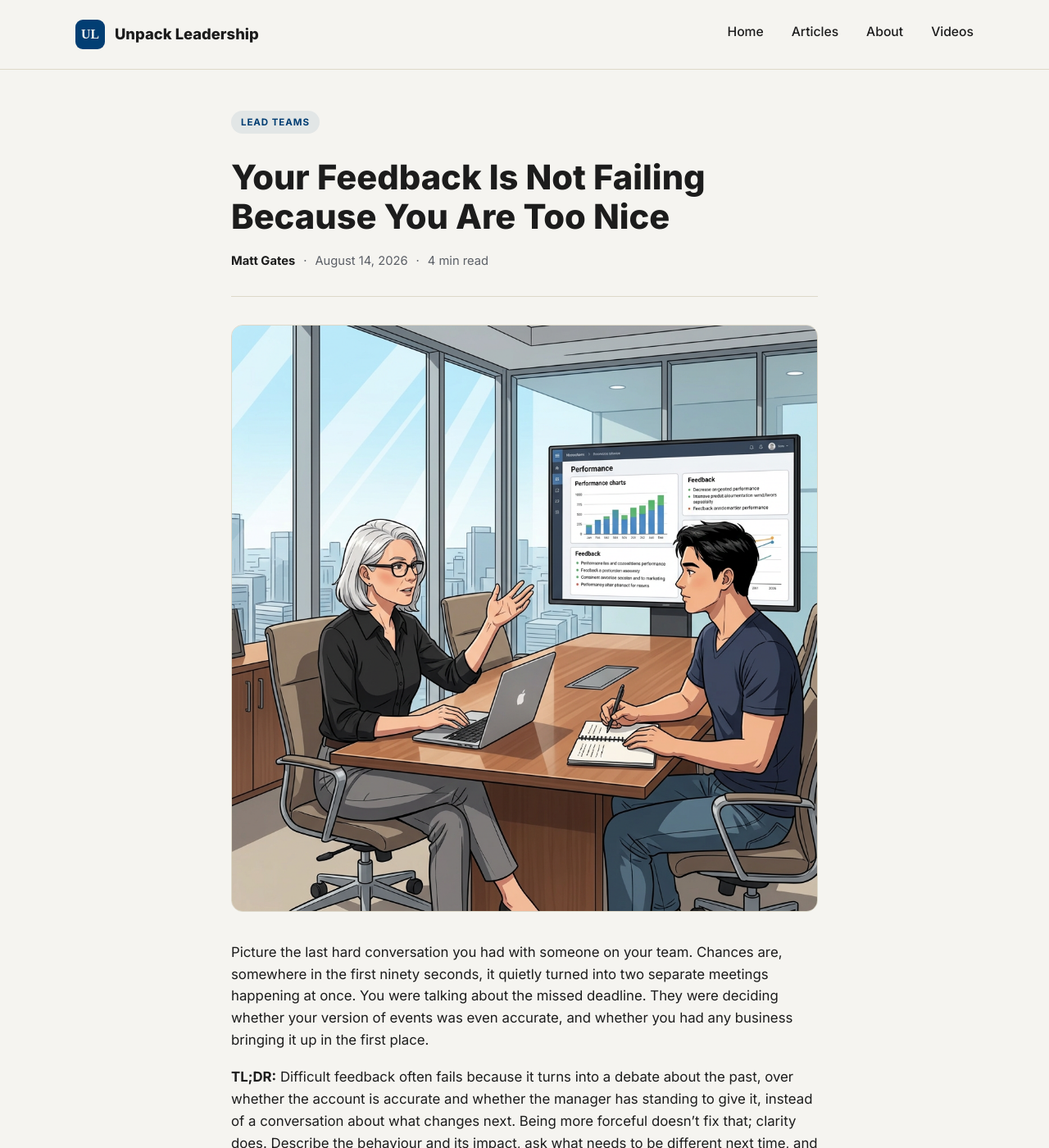
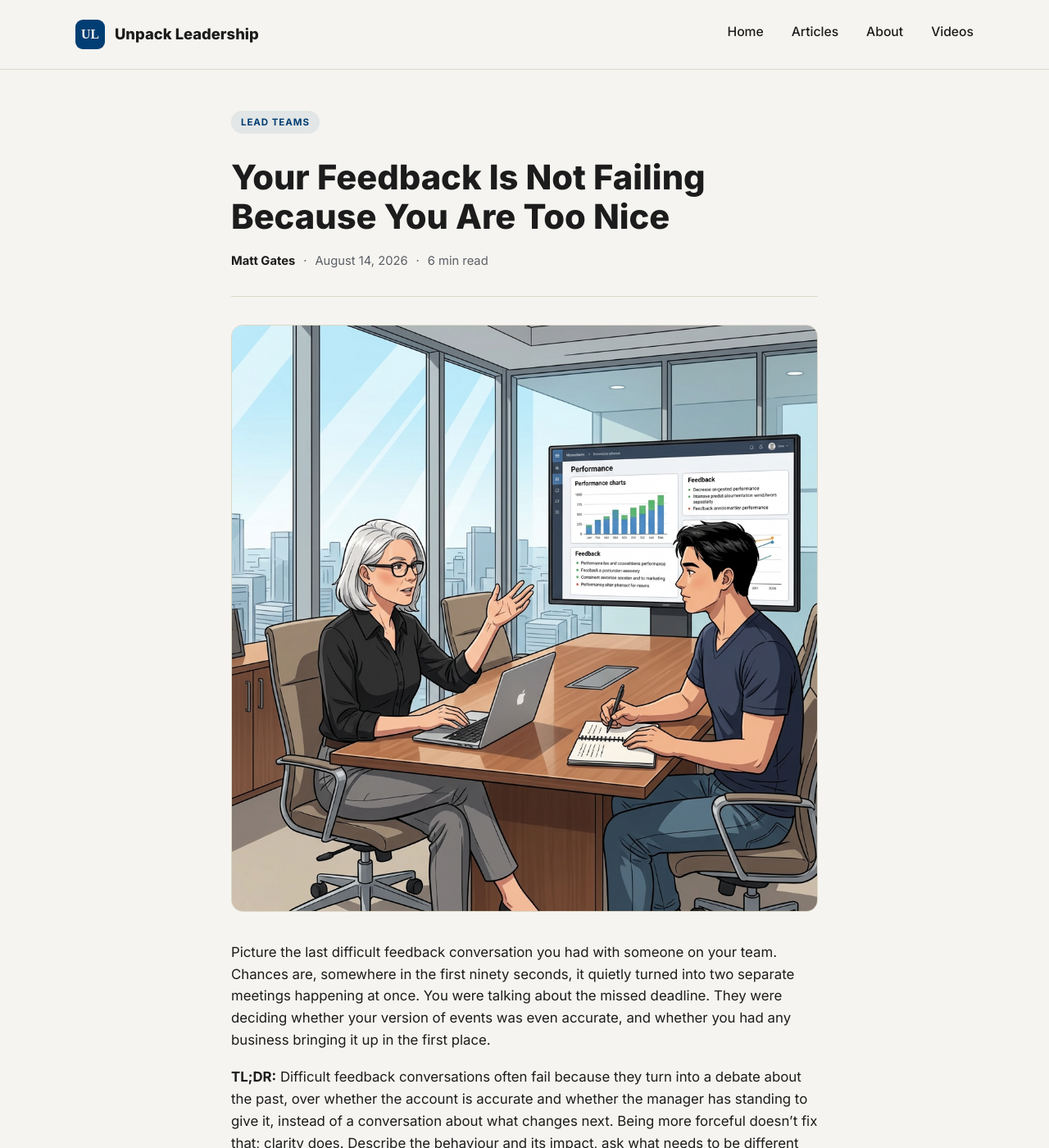
Before and after one commit to mattygates/unpackleadership.com, a Jekyll site: the page built from _posts/2026-08-14-your-feedback-is-not-failing-because-you-are-too-nice.md, in a window 1280 px wide and 1400 px high. Shown: the whole window at 82% size. Built offline with Jekyll 4.4.1, drawn with Linux system fonts in a browser that asks for light colours; part of the change alters nothing that is shown; some of the changed text lies outside the part shown.

Commit message:
Replace feedback article with SEO version

```diff
--- a/_layouts/default.html
+++ b/_layouts/default.html
@@ -6,9 +6,12 @@
 
 <link rel="icon" href="{{ site.baseurl }}/{{ site.favicon }}">
 
-<title>{% if page.title %}{{ page.title }} | {% endif %}{{ site.name }}</title>
+<title>{% if page.seo_title %}{{ page.seo_title }}{% elsif page.title %}{{ page.title }} | {{ site.name }}{% else %}{{ site.name }}{% endif %}</title>
+{% if page.keywords %}
+<meta name="keywords" content="{{ page.keywords | join: ', ' }}">
+{% endif %}
 
-{% seo %}
+{% seo title=false %}
 
 <script type="application/ld+json">
 {
--- a/_posts/2026-08-14-your-feedback-is-not-failing-because-you-are-too-nice.md
+++ b/_posts/2026-08-14-your-feedback-is-not-failing-because-you-are-too-nice.md
@@ -1,15 +1,18 @@
 ---
 layout: post
 title: "Your Feedback Is Not Failing Because You Are Too Nice"
+seo_title: "Why Difficult Feedback Conversations Fail (And How to Fix Them) | Unpack Leadership"
+description: "Difficult feedback conversations often fail because they turn into a debate about the past. Learn a forward-looking feedback framework backed by research to build accountability without triggering defensiveness."
+keywords: [difficult feedback conversations, how to give feedback as a manager, feedback conversation framework, manager feedback training, forward-looking feedback, performance feedback research]
 author: matt
 categories: ["Lead Teams"]
 image: /assets/images/feedback-is-not-failing-two.png
 tags: [feedback, accountability, team-leadership]
 ---
 
-Picture the last hard conversation you had with someone on your team. Chances are, somewhere in the first ninety seconds, it quietly turned into two separate meetings happening at once. You were talking about the missed deadline. They were deciding whether your version of events was even accurate, and whether you had any business bringing it up in the first place.
+Picture the last difficult feedback conversation you had with someone on your team. Chances are, somewhere in the first ninety seconds, it quietly turned into two separate meetings happening at once. You were talking about the missed deadline. They were deciding whether your version of events was even accurate, and whether you had any business bringing it up in the first place.
 
-**TL;DR:** Difficult feedback often fails because it turns into a debate about the past, over whether the account is accurate and whether the manager has standing to give it, instead of a conversation about what changes next. Being more forceful doesn't fix that; clarity does. Describe the behaviour and its impact, ask what needs to be different next time, and say your purpose out loud (development, accountability, risk, or formal concern).
+**TL;DR:** Difficult feedback conversations often fail because they turn into a debate about the past, over whether the account is accurate and whether the manager has standing to give it, instead of a conversation about what changes next. Being more forceful doesn't fix that; clarity does. Describe the behaviour and its impact, ask what needs to be different next time, and say your purpose out loud (development, accountability, risk, or formal concern).
 
 ---
 
@@ -68,10 +71,59 @@ It's practiceable. Try running the same hard conversation two ways in your head
 
 ---
 
-## Sources
+**Sources**
 
 Gnepp, J., Klayman, J., Williamson, I. O., & Barlas, S., *The Future of Feedback: Motivating Performance Improvement Through Future-Focused Feedback.* PLoS ONE. DOI: [10.1371/journal.pone.0234444](https://doi.org/10.1371/journal.pone.0234444)
 
 Xing, L., et al., *Supervisor Negative Feedback and Employee Motivation to Learn.* DOI: [10.1177/00187267211038514](https://doi.org/10.1177/00187267211038514)
 
 Sleiman, A. A., et al., *A Quantitative Review of Performance Feedback in Organizational Settings.* DOI: [10.1080/01608061.2020.1823300](https://doi.org/10.1080/01608061.2020.1823300)
+
+<script type="application/ld+json">
+{
+  "@context": "https://schema.org",
+  "@type": "FAQPage",
+  "mainEntity": [
+    {
+      "@type": "Question",
+      "name": "What if the employee disagrees with your account of what happened?",
+      "acceptedAnswer": {
+        "@type": "Answer",
+        "text": "You don't need full agreement on every detail of the past to move forward. If you've named the specific behaviour and its impact, you can still ask the forward-looking question, 'what needs to be different next time,' even while some facts are contested. Staying in the argument over the record is what stalls the conversation, not the disagreement itself."
+      }
+    },
+    {
+      "@type": "Question",
+      "name": "Does this approach only work for negative feedback, or does it apply to positive feedback too?",
+      "acceptedAnswer": {
+        "@type": "Answer",
+        "text": "The underlying research is mainly about negative and mixed feedback, where the credibility fight is most likely to happen. But naming the specific behaviour and stating your purpose works just as well for reinforcing something that's going right; it's just lower stakes, so managers rarely bother being as precise."
+      }
+    },
+    {
+      "@type": "Question",
+      "name": "What if I'm not actually sure why I'm giving this feedback?",
+      "acceptedAnswer": {
+        "@type": "Answer",
+        "text": "That's worth sitting with before the conversation, not during it. If you can't say whether this is development, accountability, risk reduction, or a formal concern, the conversation is likely to come across as vague to the employee too, and vagueness is exactly what tends to trigger the credibility fight this approach is trying to avoid."
+      }
+    },
+    {
+      "@type": "Question",
+      "name": "How is this different from the classic feedback sandwich?",
+      "acceptedAnswer": {
+        "@type": "Answer",
+        "text": "The sandwich (praise, criticism, praise) is about softening the delivery. This approach isn't concerned with softening anything, it's about removing the ambiguity that makes people argue about the past. You can deliver this directly, even bluntly, and it still works, as long as the behaviour, purpose, and next step are clear."
+      }
+    },
+    {
+      "@type": "Question",
+      "name": "Is this a skill I can practice, or does it just come with experience?",
+      "acceptedAnswer": {
+        "@type": "Answer",
+        "text": "It's practiceable. Try running the same hard conversation two ways in your head beforehand: as a judgment, then as a forward-looking discussion. Notice how differently each version is likely to land."
+      }
+    }
+  ]
+}
+</script>
```
